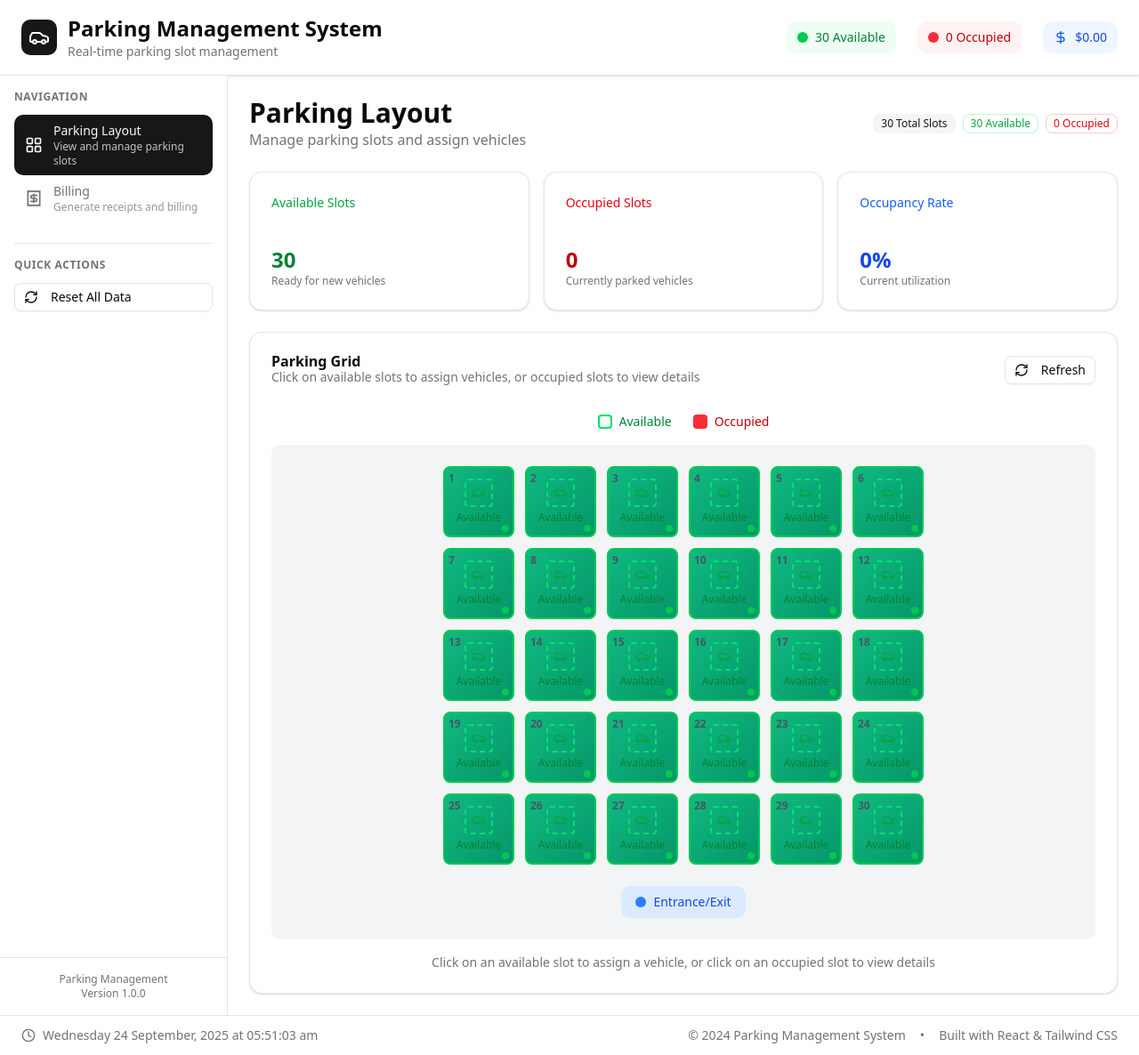
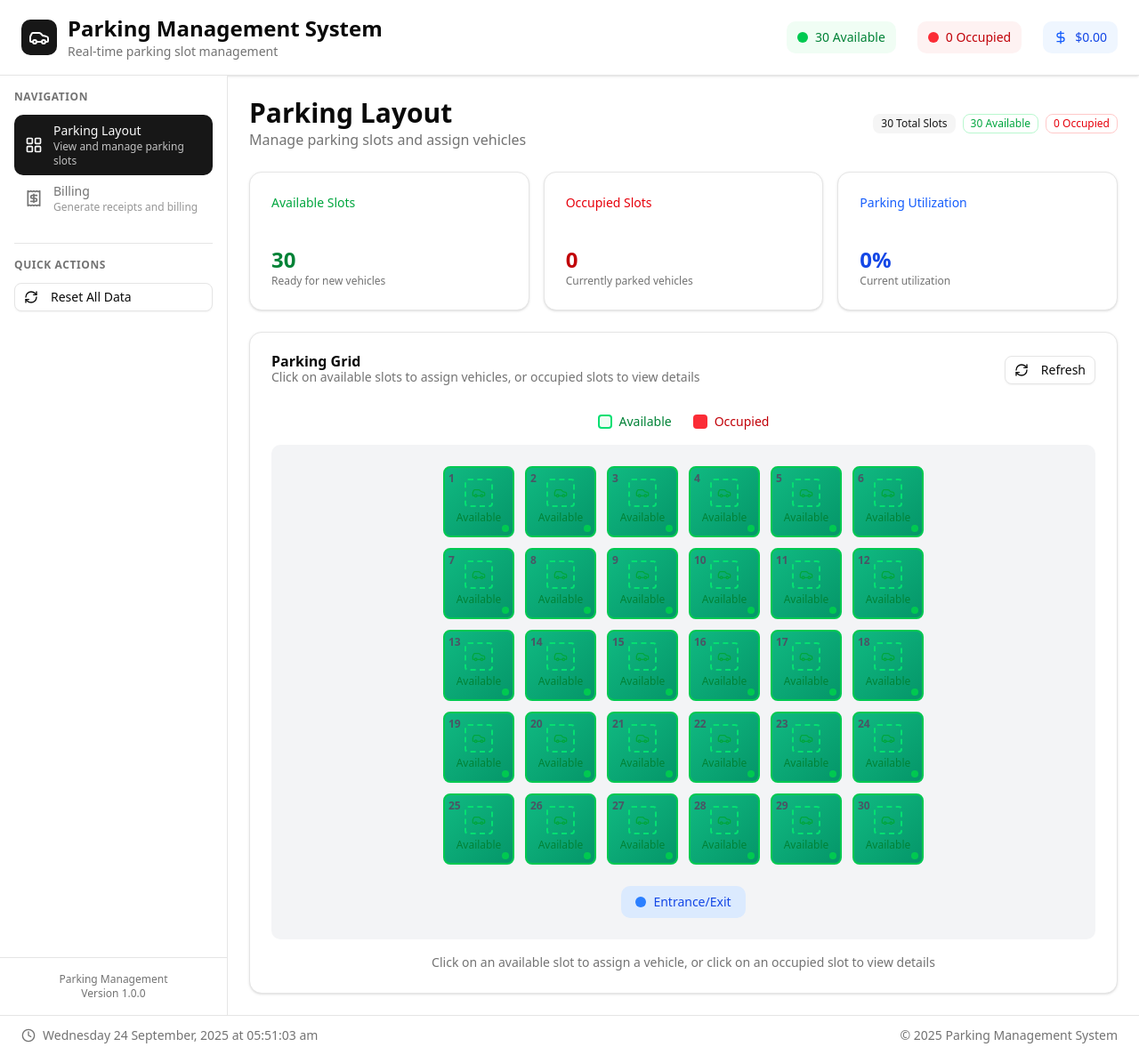
Before and after one commit to adityamishra-22/Parking-management-system, a React (Vite) app: page /layout in a window 1280 px wide. Shown: the whole page at 89% size. Built offline with nearby package versions, Linux system fonts and the light colour scheme.

Commit message:
UI Fixes

```diff
--- a/src/app/layout/Footer.jsx
+++ b/src/app/layout/Footer.jsx
@@ -2,8 +2,8 @@
  * Application footer component
  */
 
-import React from 'react';
-import { Clock } from 'lucide-react';
+import React from "react";
+import { Clock } from "lucide-react";
 
 /**
  * Footer component with current time and system info
@@ -21,14 +21,14 @@ export const Footer = () => {
   }, []);
 
   const formatTime = (date) => {
-    return date.toLocaleString('en-IN', {
-      weekday: 'long',
-      year: 'numeric',
-      month: 'long',
-      day: 'numeric',
-      hour: '2-digit',
-      minute: '2-digit',
-      second: '2-digit',
+    return date.toLocaleString("en-IN", {
+      weekday: "long",
+      year: "numeric",
+      month: "long",
+      day: "numeric",
+      hour: "2-digit",
+      minute: "2-digit",
+      second: "2-digit",
       hour12: true,
     });
   };
@@ -45,9 +45,7 @@ export const Footer = () => {
 
           {/* System info */}
           <div className="flex items-center space-x-4">
-            <span>© 2024 Parking Management System</span>
-            <span>•</span>
-            <span>Built with React & Tailwind CSS</span>
+            <span>© 2025 Parking Management System</span>
           </div>
         </div>
       </div>
--- a/src/features/parking-layout/ParkingLayoutPage.jsx
+++ b/src/features/parking-layout/ParkingLayoutPage.jsx
@@ -2,23 +2,35 @@
  * Parking Layout Page - Main page for viewing and managing parking slots
  */
 
-import React, { useState } from 'react';
-import { Card, CardContent, CardDescription, CardHeader, CardTitle } from '../../shared/ui/card.jsx';
-import { Badge } from '../../shared/ui/badge.jsx';
-import { Button } from '../../shared/ui/button.jsx';
-import { RefreshCw, Plus } from 'lucide-react';
-import { useAppState, useStateOperations } from '../../app/providers/StateProvider.jsx';
-import { getSlotCounts, findSlotByCarNumber } from '../../entities/slot/index.js';
-import { ParkingGrid } from './components/ParkingGrid.jsx';
-import { CarAssignmentDialog } from './components/CarAssignmentDialog.jsx';
-import { SlotDetailsDialog } from './components/SlotDetailsDialog.jsx';
+import React, { useState } from "react";
+import {
+  Card,
+  CardContent,
+  CardDescription,
+  CardHeader,
+  CardTitle,
+} from "../../shared/ui/card.jsx";
+import { Badge } from "../../shared/ui/badge.jsx";
+import { Button } from "../../shared/ui/button.jsx";
+import { RefreshCw, Plus } from "lucide-react";
+import {
+  useAppState,
+  useStateOperations,
+} from "../../app/providers/StateProvider.jsx";
+import {
+  getSlotCounts,
+  findSlotByCarNumber,
+} from "../../entities/slot/index.js";
+import { ParkingGrid } from "./components/ParkingGrid.jsx";
+import { CarAssignmentDialog } from "./components/CarAssignmentDialog.jsx";
+import { SlotDetailsDialog } from "./components/SlotDetailsDialog.jsx";
 
 /**
  * Parking Layout Page component
  */
 export const ParkingLayoutPage = () => {
   const state = useAppState();
-  const { assignCar, releaseCar, incrementRegIndex } = useStateOperations();
+  const { assignCar, incrementRegIndex } = useStateOperations();
   const slotCounts = getSlotCounts(state.slots);
 
   // Dialog states
@@ -33,7 +45,7 @@ export const ParkingLayoutPage = () => {
 
   // Handle slot click
   const handleSlotClick = (slot) => {
-    if (slot.status === 'available') {
+    if (slot.status === "available") {
       // Open assignment dialog for available slots
       setAssignmentDialog({
         open: true,
@@ -53,7 +65,9 @@ export const ParkingLayoutPage = () => {
     // Check if car is already parked
     const existingSlot = findSlotByCarNumber(state.slots, carNumber);
     if (existingSlot) {
-      throw new Error(`Car ${carNumber} is already parked in slot ${existingSlot.id}`);
+      throw new Error(
+        `Car ${carNumber} is already parked in slot ${existingSlot.id}`
+      );
     }
 
     // Assign car to slot
@@ -61,16 +75,16 @@ export const ParkingLayoutPage = () => {
     incrementRegIndex();
   };
 
-  // Handle car release
-  const handleCarRelease = async (slotId) => {
-    releaseCar(slotId, new Date());
-  };
+  // // Handle car release
+  // const handleCarRelease = async (slotId) => {
+  //   releaseCar(slotId, new Date());
+  // };
 
   // Auto-refresh every 30 seconds to update durations
   React.useEffect(() => {
     const interval = setInterval(() => {
       // Force re-render to update live durations
-      setDetailsDialog(prev => ({ ...prev }));
+      setDetailsDialog((prev) => ({ ...prev }));
     }, 30000);
 
     return () => clearInterval(interval);
@@ -88,9 +102,7 @@ export const ParkingLayoutPage = () => {
         </div>
 
         <div className="flex items-center space-x-2">
-          <Badge variant="secondary">
-            {slotCounts.total} Total Slots
-          </Badge>
+          <Badge variant="secondary">{slotCounts.total} Total Slots</Badge>
           <Badge variant="outline" className="text-green-600 border-green-200">
             {slotCounts.available} Available
           </Badge>
@@ -137,16 +149,14 @@ export const ParkingLayoutPage = () => {
         <Card>
           <CardHeader className="pb-2">
             <CardTitle className="text-sm font-medium text-blue-600">
-              Occupancy Rate
+              Parking Utilization
             </CardTitle>
           </CardHeader>
           <CardContent>
             <div className="text-2xl font-bold text-blue-700">
               {Math.round((slotCounts.occupied / slotCounts.total) * 100)}%
             </div>
-            <p className="text-xs text-muted-foreground">
-              Current utilization
-            </p>
+            <p className="text-xs text-muted-foreground">Current utilization</p>
           </CardContent>
         </Card>
       </div>
@@ -158,7 +168,8 @@ export const ParkingLayoutPage = () => {
             <div>
               <CardTitle>Parking Grid</CardTitle>
               <CardDescription>
-                Click on available slots to assign vehicles, or occupied slots to view details
+                Click on available slots to assign vehicles, or occupied slots
+                to view details
               </CardDescription>
             </div>
             <Button
@@ -179,7 +190,12 @@ export const ParkingLayoutPage = () => {
       {/* Car Assignment Dialog */}
       <CarAssignmentDialog
         open={assignmentDialog.open}
-        onOpenChange={(open) => setAssignmentDialog({ open, slot: open ? assignmentDialog.slot : null })}
+        onOpenChange={(open) =>
+          setAssignmentDialog({
+            open,
+            slot: open ? assignmentDialog.slot : null,
+          })
+        }
         slot={assignmentDialog.slot}
         onAssign={handleCarAssignment}
       />
@@ -187,7 +203,9 @@ export const ParkingLayoutPage = () => {
       {/* Slot Details Dialog */}
       <SlotDetailsDialog
         open={detailsDialog.open}
-        onOpenChange={(open) => setDetailsDialog({ open, slot: open ? detailsDialog.slot : null })}
+        onOpenChange={(open) =>
+          setDetailsDialog({ open, slot: open ? detailsDialog.slot : null })
+        }
         slot={detailsDialog.slot}
       />
     </div>
```
